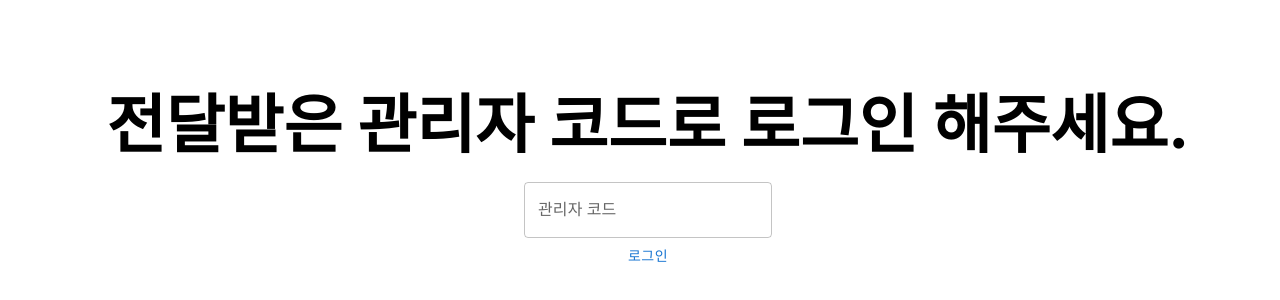
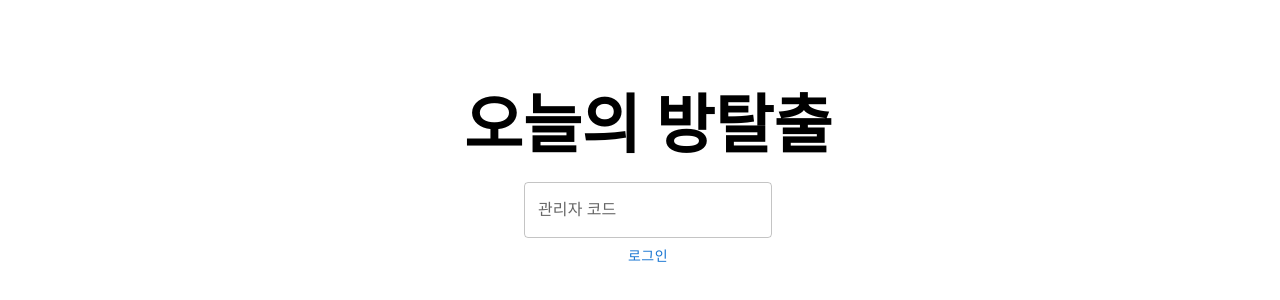
Before and after one commit to Nexters/NextRoom-fe, a Next.js app: page / in a window 1280 px wide. Shown: the part 234-534 px from the top of the page. Built offline with nearby package versions, Linux system fonts and the light colour scheme.

Commit message:
chore: change title

```diff
--- a/app/consts/login.ts
+++ b/app/consts/login.ts
@@ -1,4 +1,4 @@
-const LOGIN_TITLE = "전달받은 관리자 코드로 로그인 해주세요.";
+const LOGIN_TITLE = "오늘의 방탈출";
 const ADMIN_CODE = "관리자 코드";
 
 export { LOGIN_TITLE, ADMIN_CODE };
--- a/app/layout.tsx
+++ b/app/layout.tsx
@@ -6,8 +6,8 @@ import ReactQueryProvider from "@/lib/reactQueryProvider";
 const inter = Inter({ subsets: ["latin"] });
 
 export const metadata = {
-  title: "Escape Room",
-  description: "Escape Room Dashboard",
+  title: "오늘의 방탈출 Admin",
+  description: "오늘의 방탈출 Admin",
 };
 
 export default function RootLayout({
```
